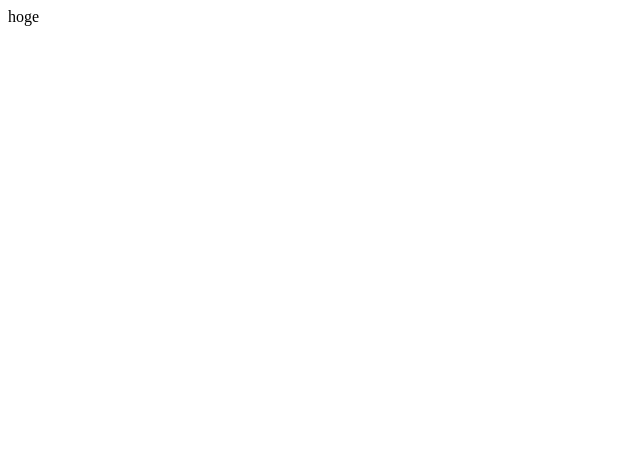
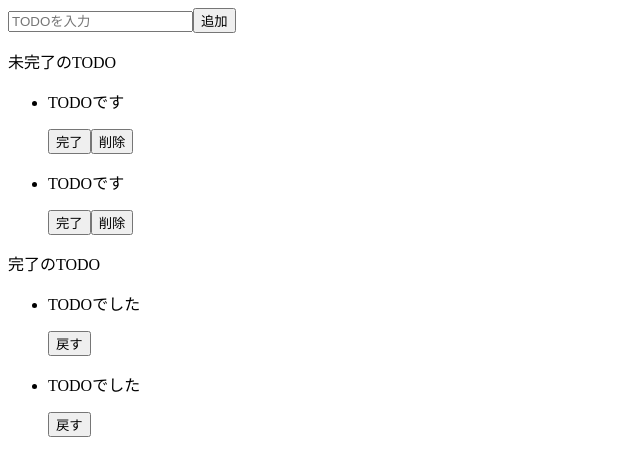
Before and after one commit to rikuuemori/todo-jsx, a React (Vite) app: page / in a window 1280 px wide. Shown: the top 476 px of the page, without its empty margins (0-640 px from the left). Built offline with nearby package versions, Linux system fonts and the light colour scheme.

Commit message:
jsxで構造を作成

```diff
--- a/src/Todo.jsx
+++ b/src/Todo.jsx
@@ -1,5 +1,40 @@
-import './styles.css';
+import "./styles.css";
 
 export const Todo = () => {
-  return <div>hoge</div>
-}
+  return (
+    <>
+      <div>
+        <input placeholder="TODOを入力" />
+        <button>追加</button>
+      </div>
+      <div>
+        <p>未完了のTODO</p>
+        <ul>
+          <li>
+            <p>TODOです</p>
+            <button>完了</button>
+            <button>削除</button>
+          </li>
+          <li>
+            <p>TODOです</p>
+            <button>完了</button>
+            <button>削除</button>
+          </li>
+        </ul>
+      </div>
+      <div>
+        <p>完了のTODO</p>
+        <ul>
+          <li>
+            <p>TODOでした</p>
+            <button>戻す</button>
+          </li>
+          <li>
+            <p>TODOでした</p>
+            <button>戻す</button>
+          </li>
+        </ul>
+      </div>
+    </>
+  );
+};
```
